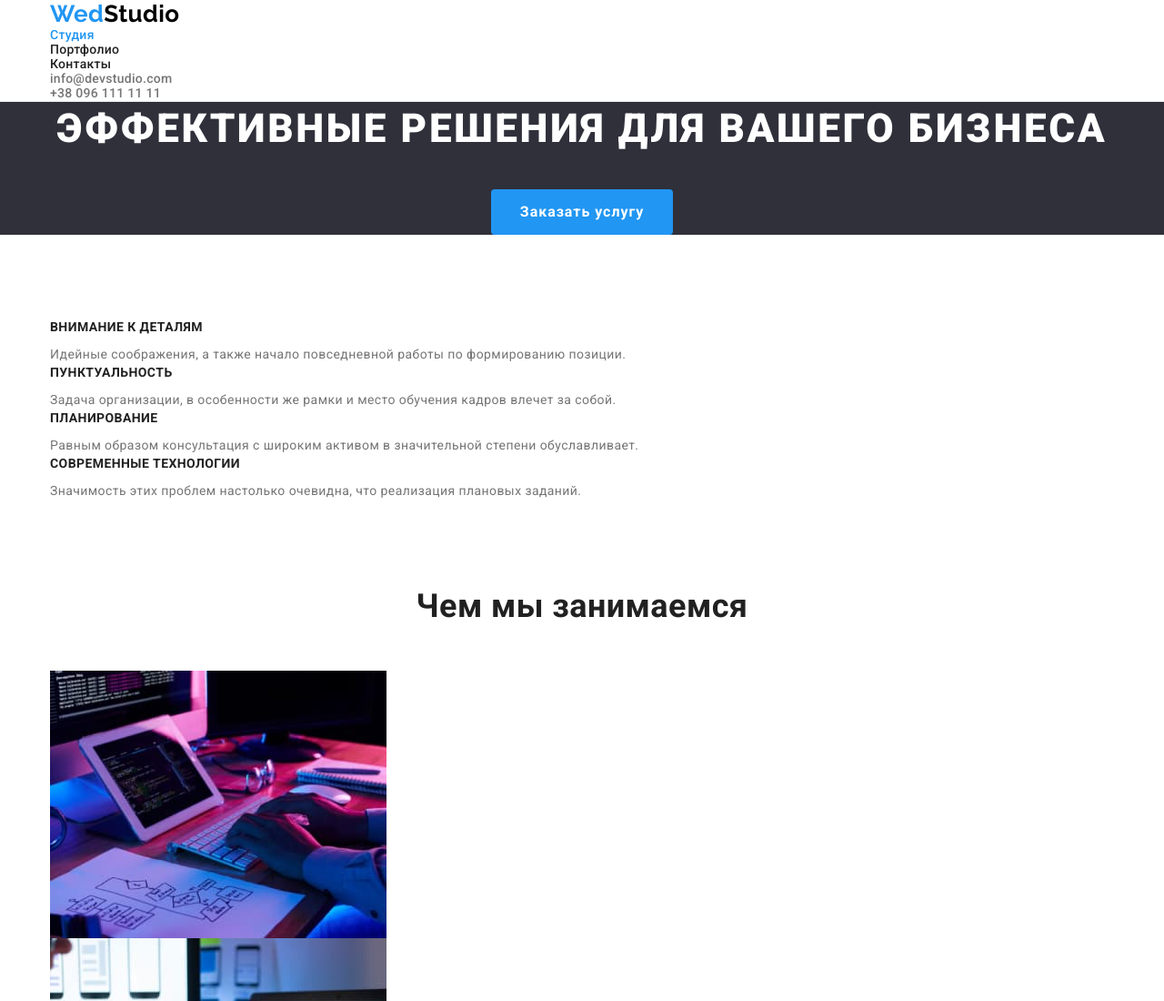
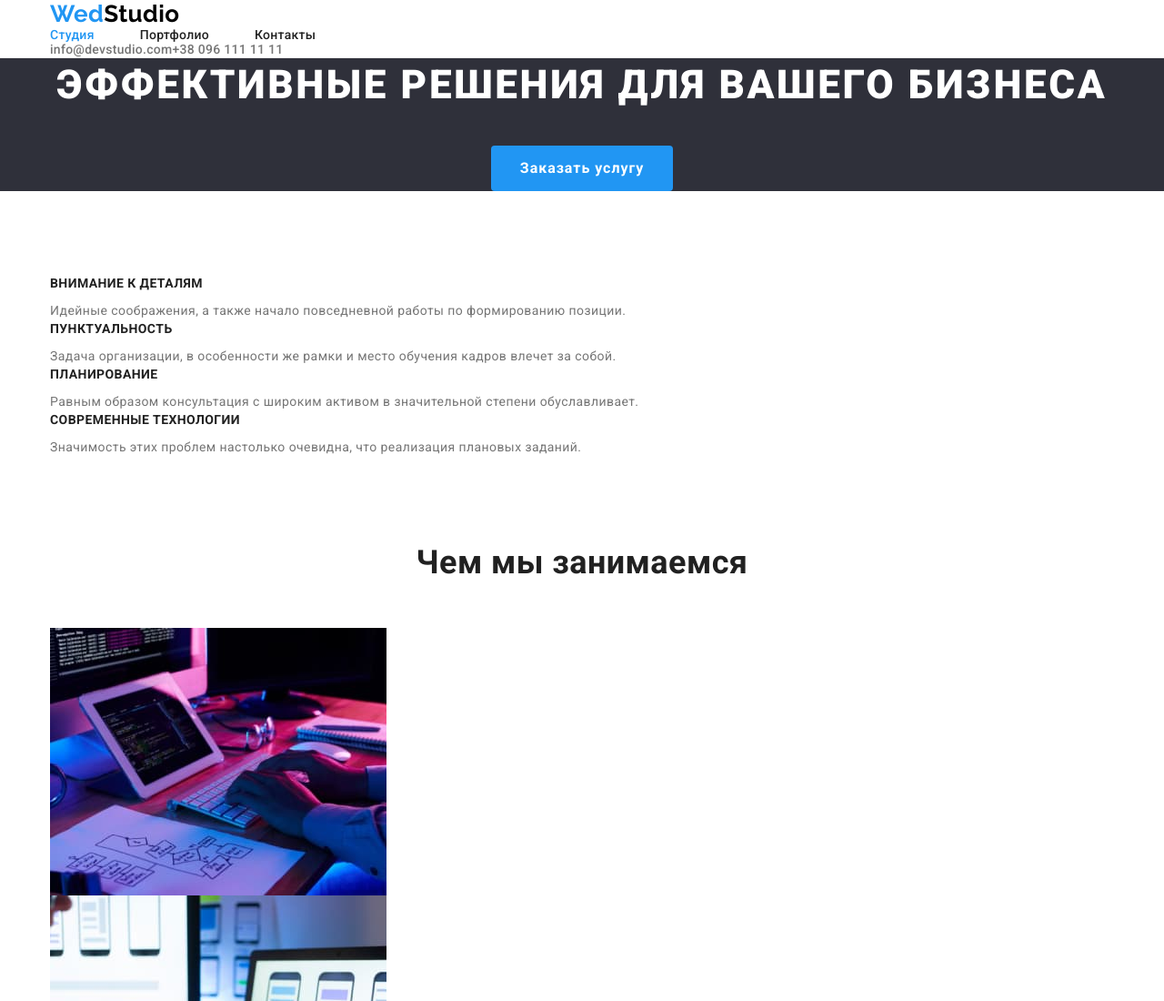
Before and after one commit to DanilStan/goit-markup-hw-03, a plain HTML site: page index.html in a window 1280 px wide. Shown: the top 1100 px of the page at 91% size. Drawn offline with nearby package versions, Linux system fonts and the light colour scheme.

Commit message:
Flex Початок

```diff
--- a/css/styles.css
+++ b/css/styles.css
@@ -62,14 +62,22 @@ body {
 .logo .logo-primary {
   color: var(--acent-color);
 }
+/* Навигация сайта */
+.site-nav {
+  display: flex;
+}
 
-/* Навигация сайта */
 .site-nav .link{
+
   color: var(--title-text-color);
-
   font-weight: 500;
   letter-spacing: .02em;
   text-decoration: none;
+}
+
+.site-nav .item:not(:last-child) {
+  margin-right: 50px;
+
 }
 
 .site-nav .link:hover,
--- a/index.html
+++ b/index.html
@@ -23,9 +23,9 @@
           <a href="./" class="logo" lang="en"><span class="logo-primary">Wed</span>Studio</a>
 
           <ul class="site-nav list">
-            <li><a href="./index.html" class="link primary">Студия</a></li>
-            <li><a href="./portfolio.html" class="link">Портфолио</a></li>
-            <li><a href="./" class="link">Контакты</a></li>
+            <li class="item"><a href="./index.html" class="link primary">Студия</a></li>
+            <li class="item"><a href="./portfolio.html" class="link">Портфолио</a></li>
+            <li class="item"><a href="./" class="link">Контакты</a></li>
           </ul>
         </nav>
         <!-- Контактная информация -->
```
